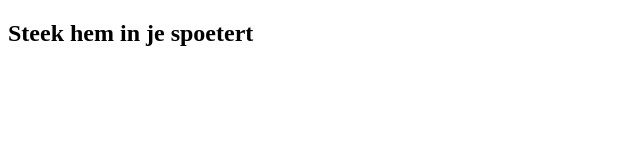
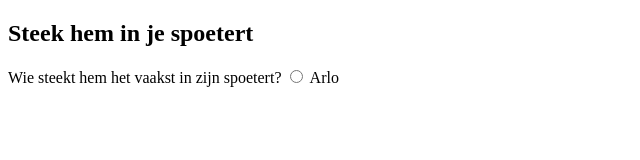
Before and after one commit to Oliquattro/Oliquattro.github.io, a plain HTML site: page index.html in a window 1280 px wide. Shown: the whole page, without its empty margins (0-640 px from the left). Drawn offline with Linux system fonts and the light colour scheme.

Commit message:
eerste probeersel met input

```diff
--- a/index.html
+++ b/index.html
@@ -9,5 +9,13 @@
     <h2>
       Steek hem in je spoetert
     </h2>
+
+    <form>
+      <div>
+        Wie steekt hem het vaakst in zijn spoetert?
+        <input name="color" type="radio" value="blue"> Arlo
+      </div>
+    </form>
+
   </body>
 </html>
```
